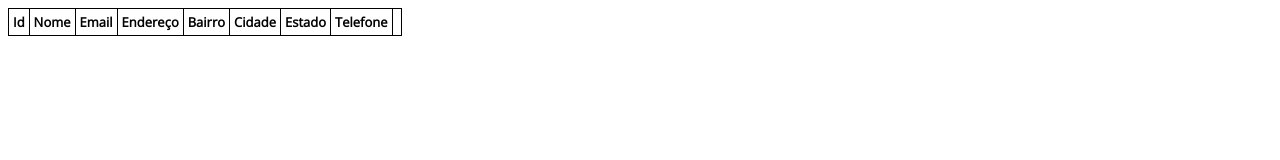
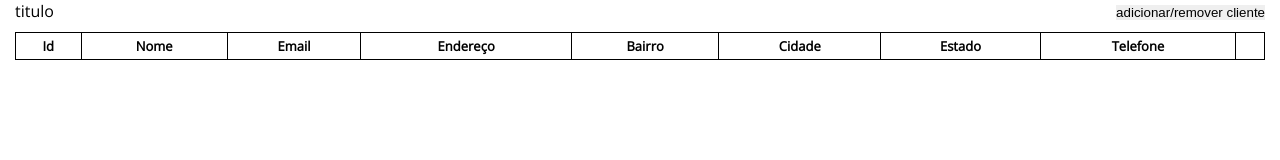
Before and after one commit to vbotio/sqnz-test, a website: page www/index.html in a window 1280 px wide. Drawn offline with nearby package versions, Linux system fonts and the light colour scheme; some packages are replaced by stand-ins of ours; no server answers.

Commit message:
creating table

```diff
--- a/scss/app.scss
+++ b/scss/app.scss
@@ -1,8 +1,25 @@
+@import 'reset';
+body {
+	width:100%;
+	.main {
+		width:100%;
+		display: flex;
+		justify-content:center;
+		padding: 0 15px;
+		flex-wrap:wrap;
+		ul {
+			width:100%;
+			display: flex;
+			justify-content:space-between;
+			list-style: none;
+			margin-bottom: 10px;
+		}
 		table {
 			border-collapse: collapse;
 			border:1px solid black;
 			font-family: 'open sans';
 			font-size:13px;
+			width:100%;
 			th {
 				border:1px solid black;
 				padding:4px;
@@ -21,5 +38,6 @@ table {
 					}
 				}
 			}
-
 		}
+	}
+}
--- a/www/templates/list.html
+++ b/www/templates/list.html
@@ -1,3 +1,7 @@
+<ul>
+	<li>titulo</li>
+	<li><button>adicionar/remover cliente</button></li>
+</ul>
 <table>
 	<thead>
 		<tr>
```
Also changed, not shown: www/css/app.min.css. Lines whose indentation alone changed are shown as unchanged.
